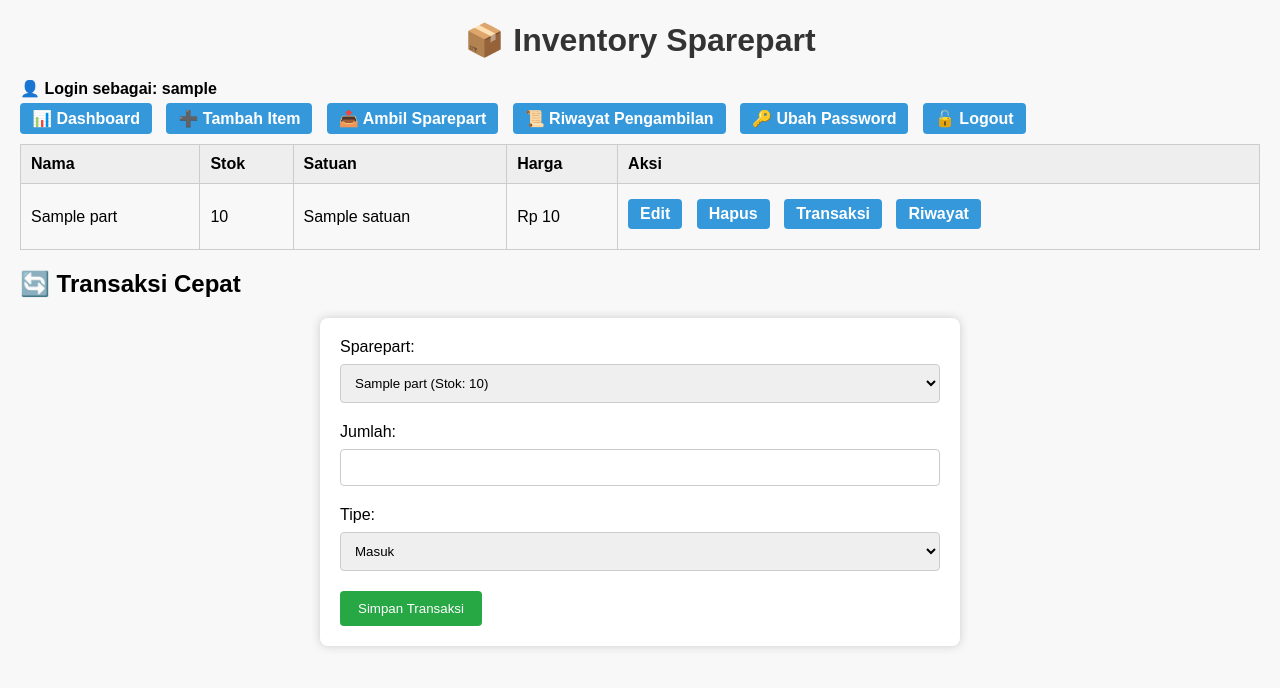
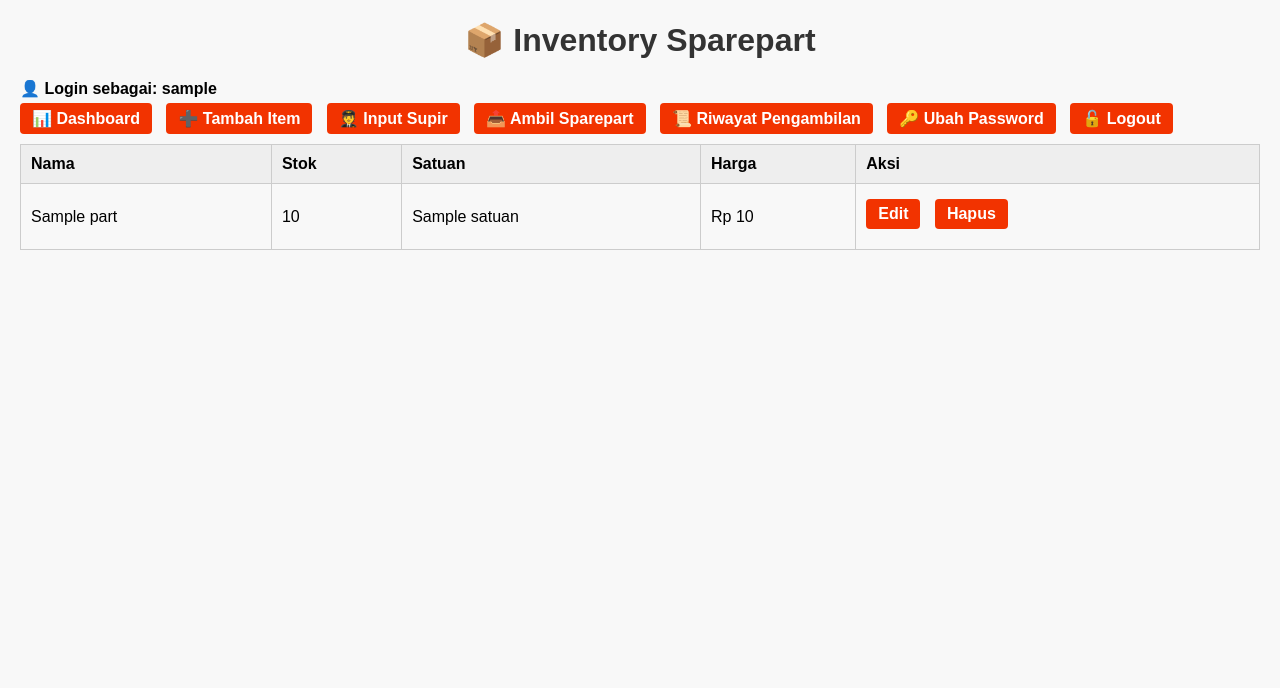
Before and after one commit to Fingky12/Inventory-sparepart, a Flask app: template templates/index.html in a window 1280 px wide. Shown: the top 688 px of the page. Run offline with Flask 3, Linux system fonts and the light colour scheme; the visitor is signed in with stand-in values (Sample User, id 1); the template is opened without the code that fills it: most values are stand-ins (such as "Sample title", 1, 10 or a date in 2020).

Commit message:
Update file

```diff
--- a/app.py
+++ b/app.py
@@ -163,46 +163,6 @@ def delete(id):
     simpan_log(session['username'], f"Hapus item ID {id}")
     return redirect('/')
 
-@app.route('/transaction/<int:id>', methods=['GET', 'POST'])
-@login_required
-def transaction(id):
-    if not session.get('logged_in'):
-        return redirect('/login')
-    conn = get_db()
-    part = conn.execute('SELECT * FROM spareparts WHERE id=?', (id,)).fetchone()
-    error = None
-
-    if request.method == 'POST':
-        jumlah = int(request.form['jumlah'])
-        tipe = request.form['tipe']
-        tanggal = datetime.now().strftime("%Y-%m-%d %H:%M:%S")
-
-        if tipe == 'keluar' and jumlah > part['stok']:
-            error = f"❌ Stok tidak mencukupi! (Stok saat ini: {part['stok']})"
-        else:
-            new_stok = part['stok'] + jumlah if tipe == 'masuk' else part['stok'] - jumlah
-            conn.execute('UPDATE spareparts SET stok=? WHERE id=?', (new_stok, id))
-            conn.execute('INSERT INTO transactions (sparepart_id, jumlah, tipe, tanggal) VALUES (?, ?, ?, ?)',
-                         (id, jumlah, tipe, tanggal))
-            conn.commit()
-            conn.close()
-            simpan_log(session['username'], f"Transaksi {tipe} ID {id}: {jumlah} unit")
-            return redirect('/')
-
-    conn.close()
-    return render_template('transaction.html', part=part, error=error)
-
-@app.route('/history/<int:id>')
-@login_required
-def history(id):
-    if not session.get('logged_in'):
-        return redirect('/login')
-    conn = get_db()
-    part = conn.execute('SELECT * FROM spareparts WHERE id=?', (id,)).fetchone()
-    riwayat = conn.execute('SELECT * FROM transactions WHERE sparepart_id=? ORDER BY tanggal DESC', (id,)).fetchall()
-    conn.close()
-    return render_template('history.html', part=part, riwayat=riwayat)
-
 @app.route('/quick-transaction', methods=['POST'])
 @login_required
 def quick_transaction():
@@ -239,17 +199,20 @@ def quick_transaction():
 def ambil():
     conn = get_db()
     parts = conn.execute("SELECT * FROM spareparts").fetchall()
+    supir_list = conn.execute("SELECT * FROM supir_truk").fetchall()
 
     if request.method == 'POST':
         sparepart_id = request.form['sparepart_id']
         jumlah = int(request.form['jumlah'])
-        pengambil = request.form['pengambil']
+        supir_id = request.form['supir_id']
         keterangan = request.form['keterangan']
 
-        # Kurangi stok
+        # Ambil nama supir & nopol dari DB
+        supir = conn.execute("SELECT * FROM supir_truk WHERE id = ?", (supir_id,)).fetchone()
+        pengambil = f"{supir['nama_supir']} ({supir['nopol']})"
+
+        # Update stok + simpan transaksi
         conn.execute("UPDATE spareparts SET stok = stok - ? WHERE id = ?", (jumlah, sparepart_id))
-
-        # Simpan transaksi keluar
         tanggal = datetime.now().strftime('%Y-%m-%d %H:%M:%S')
         conn.execute('''
             INSERT INTO transactions (sparepart_id, jumlah, tipe, tanggal, pengambil, keterangan)
@@ -258,12 +221,11 @@ def ambil():
 
         conn.commit()
         conn.close()
-
         simpan_log(session['username'], f"Ambil sparepart ID {sparepart_id} oleh {pengambil} sebanyak {jumlah}")
-        return redirect('/ambil')  # kembali ke form ambil
+        return redirect('/ambil')
 
     conn.close()
-    return render_template('ambil.html', parts=parts)
+    return render_template('ambil.html', parts=parts, supir_list=supir_list)
 
 @app.route('/riwayat-pengambilan')
 @login_required
@@ -325,5 +287,39 @@ def dashboard():
                            keluar_labels=keluar_labels,
                            keluar_data=keluar_data)
 
+@app.route('/supir', methods=['GET', 'POST'])
+@login_required
+def supir():
+    conn = get_db()
+
+    if request.method == 'POST':
+        nama = request.form['nama']
+        nopol = request.form['nopol']
+        conn.execute("INSERT INTO supir_truk (nama_supir, nopol) VALUES (?, ?)", (nama, nopol))
+        conn.commit()
+        simpan_log(session['username'], f"Tambah supir: {nama} - {nopol}")
+        return redirect('/supir')
+
+    data = conn.execute("SELECT * FROM supir_truk").fetchall()
+    conn.close()
+    return render_template('supir.html', data=data)
+
+@app.route('/supir', methods=['GET', 'POST'])
+@login_required
+def tambah_supir():
+    conn = get_db()
+    if request.method == 'POST':
+        nama = request.form['nama']
+        nopol = request.form['nopol']
+        conn.execute("INSERT INTO supir_truk (nama_supir, nopol) VALUES (?, ?)", (nama, nopol))
+        conn.commit()
+        conn.close()
+        simpan_log(session['username'], f"Tambah supir: {nama} ({nopol})")
+        return redirect('/supir')
+
+    data = conn.execute("SELECT * FROM supir_truk").fetchall()
+    conn.close()
+    return render_template('supir.html', data=data)
+
 if __name__ == '__main__':
     app.run(debug=True)
--- /dev/null
+++ b/render.yaml
@@ -0,0 +1,6 @@
+services:
+  - type: web
+    name: inventory-sparepart
+    env: python
+    buildCommand: pip install -r requirements.txt
+    startCommand: gunicorn app:app
--- a/static/style.css
+++ b/static/style.css
@@ -52,7 +52,7 @@ a {
     display: inline-block;
     margin: 5px 10px 10px 0;
     padding: 6px 12px;
-    background-color: #3498db;
+    background-color: #f23300;
     color: white;
     border-radius: 4px;
     text-decoration: none;
@@ -61,8 +61,8 @@ a {
 }
 
 a:hover {
-    background-color: #2980b9;
-    color: darkblue;
+    background-color: #c42900;
+    color: #8b0000;
 }
 
 table {
@@ -102,30 +102,29 @@ select {
     white-space: nowrap;
     border-collapse: collapse;
   }
+
   .menu-vertikal {
     display: flex;
     flex-direction: column;
-    align-items: stretch;
+    align-items: ;
     gap: 10px;
     margin-bottom: 20px;
     max-width: 300px;
     margin-left: auto;
     margin-right: auto;
-}
-
+  }
   .menu-vertikal a {
-    background-color: #007BFF;
+    background-color: #f23300;
     color: white;
     text-align: center;
     padding: 10px;
     text-decoration: none;
-    border-radius: 5px;
+    border-radius: 3px;
     transition: background-color 0.3s ease;
-}
-
+  }
   .menu-vertikal a:hover {
-    background-color: #0056b3;
-}
+    background-color: #c42900;
+  }
 
 }
 
--- a/templates/add.html
+++ b/templates/add.html
@@ -6,7 +6,7 @@
     <meta name="viewport" content="width=device-width, initial-scale=1.0">
 </head>
 <body>
-    <h1 class="fade-in">➕ Tambah Sparepart</h1>
+    <h1 class="fade-in" class="menu-vertikal">➕ Tambah Sparepart</h1>
     <form method="POST" class="fade-in">
         <label>Nama Sparepart:</label>
         <input type="text" name="nama" required><br>
--- a/templates/index.html
+++ b/templates/index.html
@@ -12,6 +12,8 @@
     <div class="menu-vertikal">
         <a href="/dashboard">📊 Dashboard</a>
         <a href="/add">➕ Tambah Item</a>
+
+        <a href="/supir">🧑‍✈️ Input Supir</a>
         <a href="/ambil">📤 Ambil Sparepart</a>
         <a href="/riwayat-pengambilan">📜 Riwayat Pengambilan</a>
         <a href="/ubah-password">🔑 Ubah Password</a>
@@ -40,32 +42,9 @@
             <td>
                 <a href="/edit/{{ part.id }}">Edit</a>
                 <a href="/delete/{{ part.id }}">Hapus</a>
-                <a href="/transaction/{{ part.id }}">Transaksi</a>
-                <a href="/history/{{ part.id }}">Riwayat</a>
             </td>
         </tr>
         {% endfor %}
     </table>
-
-    <h2>🔄 Transaksi Cepat</h2>
-    <form method="POST" action="/quick-transaction" class="fade-in">
-        <label>Sparepart:</label>
-        <select name="sparepart_id" required>
-            {% for part in parts %}
-            <option value="{{ part.id }}">{{ part.nama }} (Stok: {{ part.stok }})</option>
-            {% endfor %}
-        </select><br>
-
-        <label>Jumlah:</label>
-        <input type="number" name="jumlah" required><br>
-
-        <label>Tipe:</label>
-        <select name="tipe">
-            <option value="masuk">Masuk</option>
-            <option value="keluar">Keluar</option>
-        </select><br>
-
-        <button type="submit">Simpan Transaksi</button>
-    </form>
 </body>
 </html>
--- a/templates/log_aktivitas.html
+++ b/templates/log_aktivitas.html
@@ -5,8 +5,8 @@
     <link rel="stylesheet" href="/static/style.css">
 </head>
 <body>
-    <h1 class="fade-in">📝 Log Aktivitas Admin</h1>
-    <a href="/">← Kembali</a>
+    <h1 class="fade-in" class="menu-vertikal">📝 Log Aktivitas Admin</h1>
+    <a href="/" class="menu-vertikal">← Kembali</a>
     <table border="1" class="fade-in">
         <tr><th>Waktu</th><th>Username</th><th>Aksi</th></tr>
         {% for log in logs %}
```
Also changed, not shown: requirements.txt (added, +7 -0 lines), templates/ambil.html (+11 -3 lines), templates/history.html (deleted, +0 -22 lines), templates/supir.html (added, +28 -0 lines), templates/transaction.html (deleted, +0 -37 lines), templates/ubah_password.html (+5 -3 lines), 1 other file.
